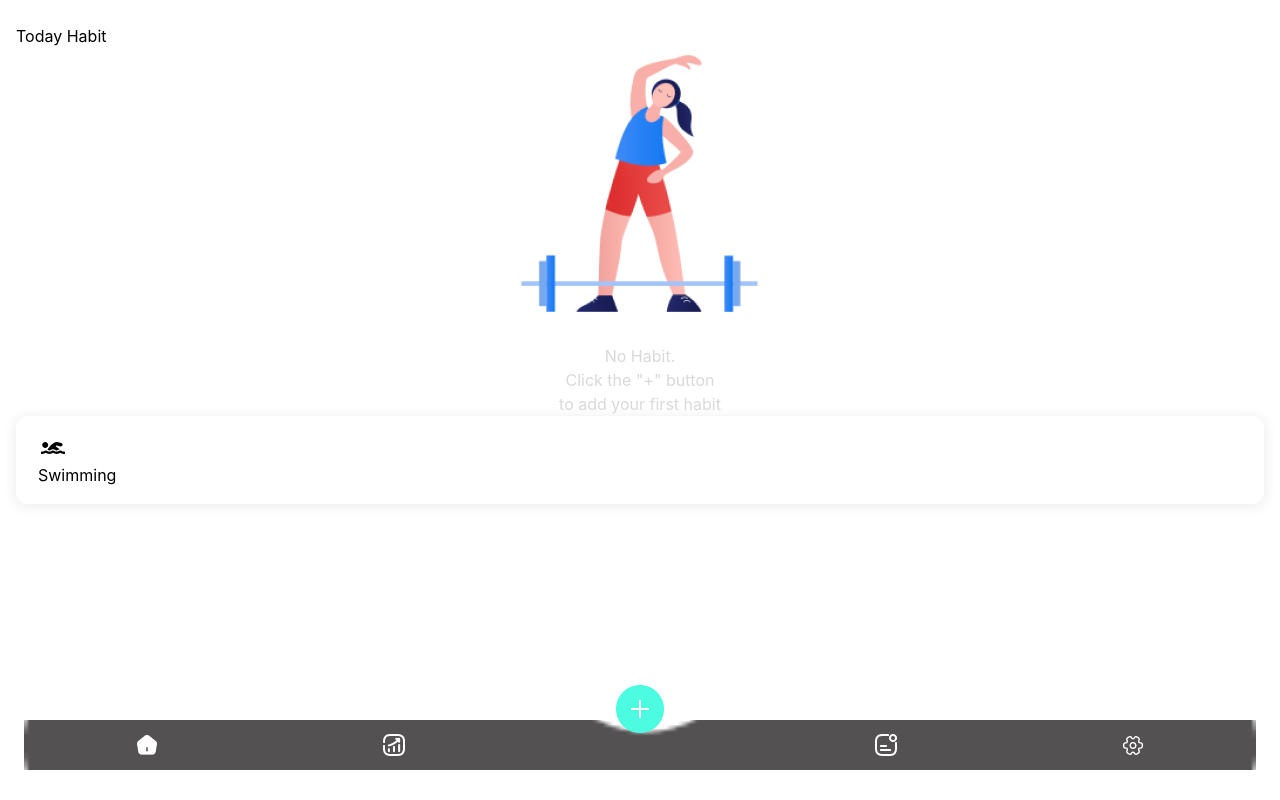
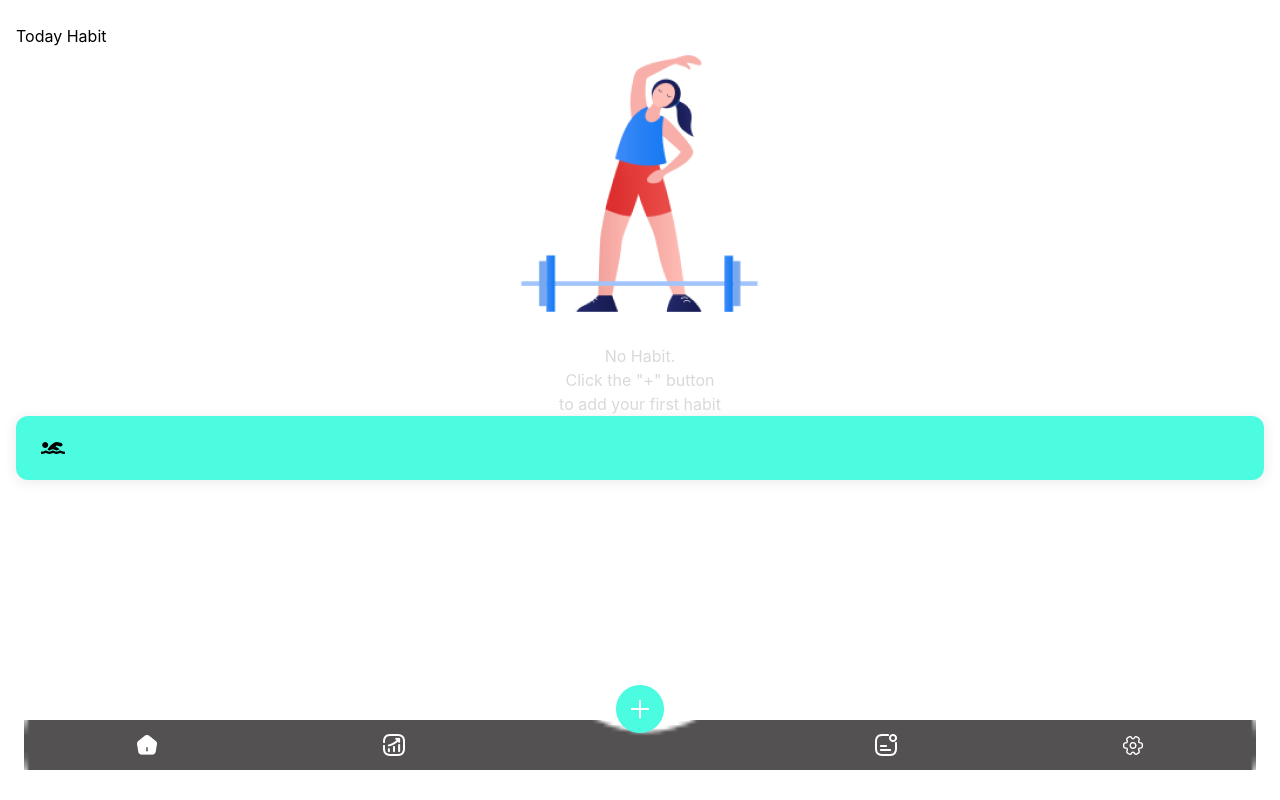
Before and after one commit to woo5ni-developer/daily-habit, a React (Create React App) app: page / in a window 1280 px wide. Built offline with nearby package versions, Linux system fonts and the light colour scheme.

Commit message:
set, home 페이지 데이터 상태관리 작업

```diff
--- a/src/App.tsx
+++ b/src/App.tsx
@@ -6,14 +6,14 @@ import Set from './routes/set'
 import Tracker from './routes/tracker'
 import Stats from './routes/stats'
 import Setting from './routes/setting'
-import { FaSwimmer } from 'react-icons/fa'
+
 
 const App: FC = () => {
   return (
     <BrowserRouter>
       <Layout>
         <Routes>
-          <Route path="/" element={<Home icon={FaSwimmer} />} />
+          <Route path="/" element={<Home />} />
           <Route path="/set" element={<Set />} />
           <Route path="/tracker" element={<Tracker />} />
           <Route path="/stats" element={<Stats />} />
--- a/src/routes/home.tsx
+++ b/src/routes/home.tsx
@@ -1,13 +1,12 @@
 import React, { FC } from 'react'
 import { IconContext } from 'react-icons'
 import { IconType } from 'react-icons'
+import { useRecoilValue } from 'recoil'
+import { habitItemState } from '../state/dataState'
 
-interface IconFieldProps {
-  icon: IconType
-}
-
-const Home: FC<IconFieldProps> = ({ icon }) => {
-  console.log('icon', icon)
+const Home: FC = () => {
+  const habit = useRecoilValue(habitItemState)
+  console.log(habit?.color)
   return (
     <div>
       Today Habit
@@ -25,11 +24,13 @@ const Home: FC<IconFieldProps> = ({ icon }) => {
       {/* 리스트 */}
       <div>
         <ul>
-          <li className="pt-[17px] pb-[17px] pl-[22px] pr-[22px] shadow-[0_2px_11px_3px_rgba(0,0,0,0.06)] rounded-[12px]">
+          <li
+            className="pt-[17px] pb-[17px] pl-[22px] pr-[22px] shadow-[0_2px_11px_3px_rgba(0,0,0,0.06)] rounded-[12px] flex items-center"
+            style={{ background: habit?.color?.color ?? '' }}>
             <IconContext.Provider value={{ size: '30px', style: { padding: '3px' } }}>
-              {React.createElement(icon)}
+              {habit?.icon ? React.createElement(habit.icon.icon) : null}
             </IconContext.Provider>
-            <p>Swimming</p>
+            <p>{habit?.title ?? ''}</p>
           </li>
         </ul>
       </div>
--- a/src/routes/set.tsx
+++ b/src/routes/set.tsx
@@ -1,4 +1,4 @@
-import React, { FC } from 'react'
+import React, { FC, useState } from 'react'
 import ButtonColorField from '../components/ButtonColorField'
 import HabitTerm from '../components/HabitTerm'
 import InputField from '../components/InputField'
@@ -8,26 +8,50 @@ import Cycle from '../components/Cycle'
 import { colorList, radioList, iconList } from '../data/response'
 import { ColorType, IconFieldType } from '../lib/type'
 import ButtonIconField from '../components/ButtonIconField'
+import { useRecoilState } from 'recoil'
+import { habitItemState } from '../state/dataState'
 
 const Set: FC = () => {
-  const SelectColor = (color: ColorType): void => {
-    console.log(color.color)
+  const [habit, setHabitItem] = useRecoilState(habitItemState)
+  const [selectColor, setSelectColor] = useState<ColorType>()
+  const [selectIcon, setSelectIcon] = useState<IconFieldType>()
+
+  const habitParam = () => {
+    setHabitItem({
+      ...habit,
+      id: 1,
+      title: '',
+      icon: selectIcon,
+      color: selectColor,
+    })
+
+    console.log(habit)
+  }
+  const handleSelectColor = (color: ColorType): void => {
+    setSelectColor(color)
+    console.log()
   }
   const radioHandler = (selectValue: string): void => {
     console.log('selectValue ' + selectValue)
   }
-  const SelectIcon = (icon: IconFieldType): void => {
-    console.log(icon.icon)
+  const handleSelectIcon = (icon: IconFieldType): void => {
+    // setHabitItem()
+    setSelectIcon(icon)
+    console.log('여기야!!', icon.name)
   }
   return (
     <div>
       <Title text="New Habit" />
       <BackButton />
-      <ButtonColorField data={colorList} handleClick={SelectColor} />
-      <ButtonIconField data={iconList} handleClick={SelectIcon} />
+      <ButtonColorField data={colorList} handleClick={handleSelectColor} />
+      <ButtonIconField data={iconList} handleClick={handleSelectIcon} />
       <InputField />
-      <Cycle data={radioList} SelectColor={SelectColor} radioHandler={radioHandler} />
+      <Cycle data={radioList} SelectColor={handleSelectColor} radioHandler={radioHandler} />
       <HabitTerm />
+
+      <button type="button" onClick={() => habitParam()}>
+        버튼
+      </button>
     </div>
   )
 }
--- a/src/state/dataState.ts
+++ b/src/state/dataState.ts
@@ -1,6 +1,13 @@
 import { atom } from 'recoil'
+import { habitItemType } from '../lib/type'
+import { initialIcon } from './initialState'
 
 export const nameState = atom<string>({
   key: 'nameState',
   default: '',
 })
+
+export const habitItemState = atom<habitItemType | null>({
+  key: 'iconState',
+  default: initialIcon,
+})
--- /dev/null
+++ b/src/state/initialState.ts
@@ -0,0 +1,9 @@
+import { colorList, iconList, radioList } from '../data/response'
+import { habitItemType } from '../lib/type'
+export const initialIcon: habitItemType = {
+  id: 0,
+  title: '',
+  icon: iconList[0],
+  color: colorList[0],
+  // time: null,
+}
```
Also changed, not shown: src/lib/type.ts (+8 -0 lines).
